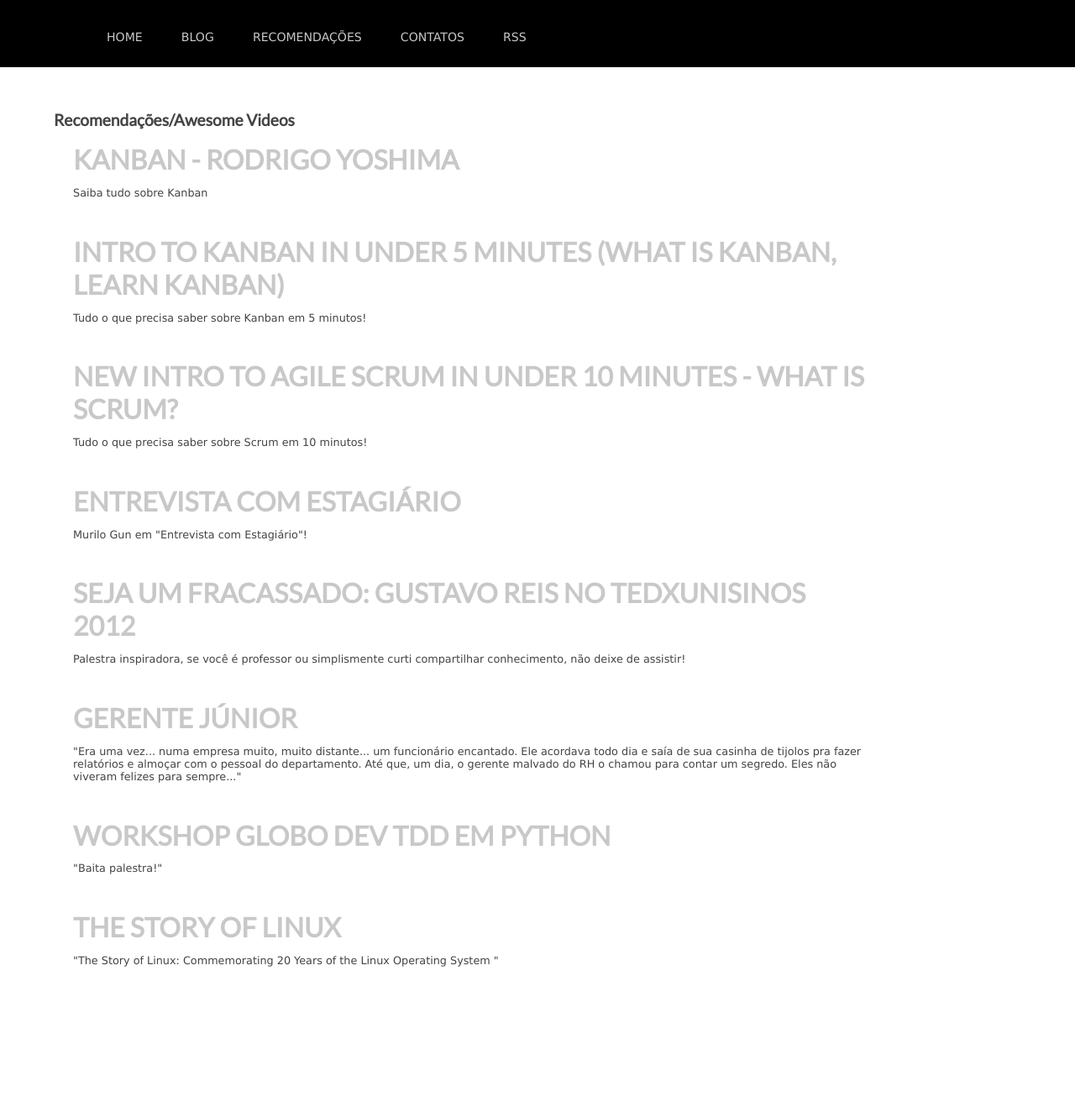
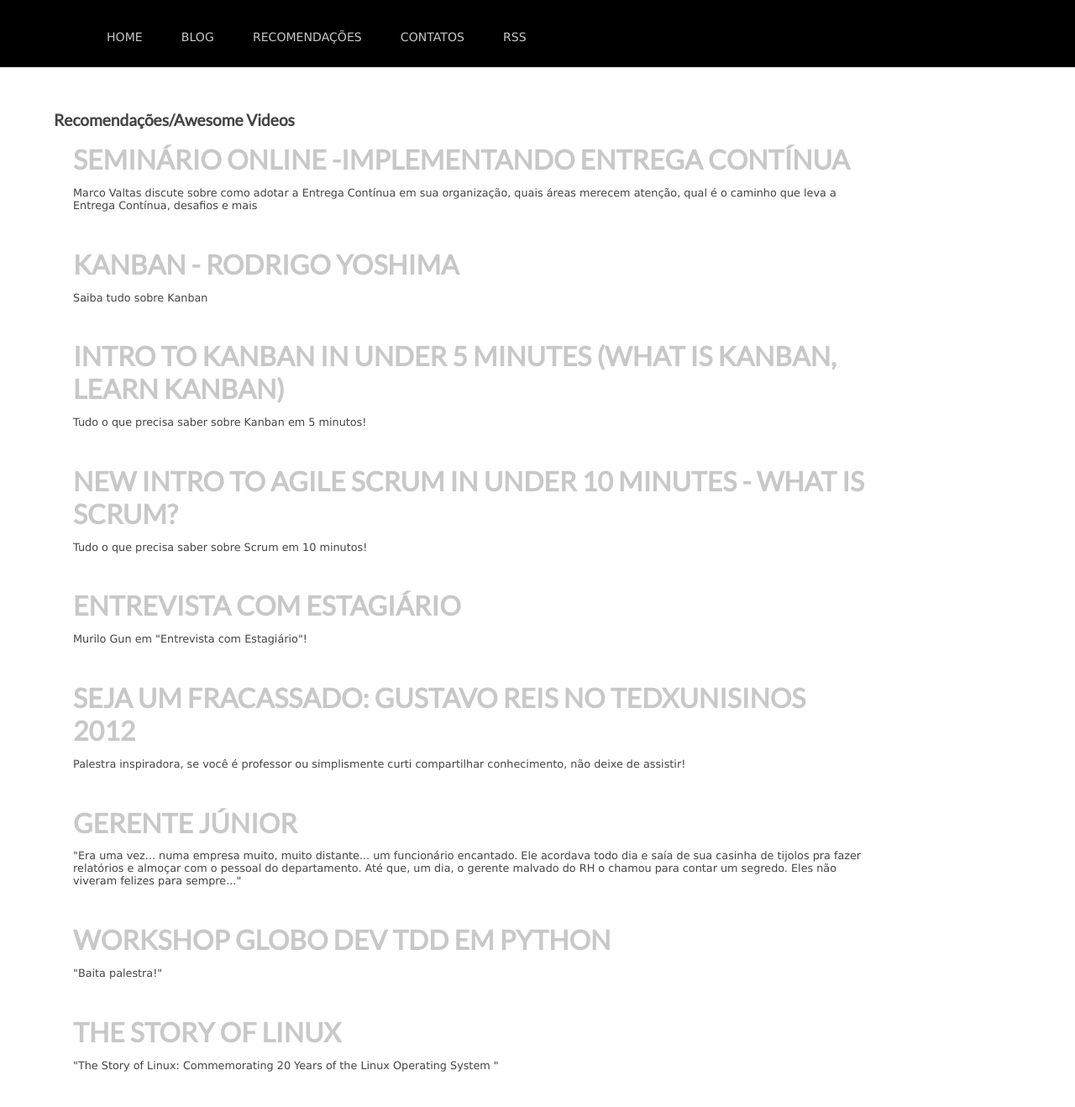
Before and after one commit to rgarbin/rgarbin.github.com, a Jekyll site: the page built from references/video.html, in a window 1280 px wide. Shown: the whole page at 84% size. Built offline with Jekyll 4.4.1, drawn with Linux system fonts in a browser that asks for light colours; comment, search, counter and statistics services are not loaded; before the commit the page ends 1194 px from its top, so only the background shows below that.

Commit message:
Update video.html
rft

```diff
--- a/references/video.html
+++ b/references/video.html
@@ -3,6 +3,12 @@ layout: default
 title: Recomendações Videos
 ---
 <h1>Recomendações/Awesome Videos</h1>
+<article>
+    <div class="post">
+      <h3><a href="http://www.youtube.com/watch?v=NBGAZpuz-78" alt="Seminário online -Implementando Entrega Contínua" target="_blank">Seminário online -Implementando Entrega Contínua</a></h3>
+      <p>Marco Valtas discute sobre como adotar a Entrega Contínua em sua organização, quais áreas merecem atenção, qual é o caminho que leva a Entrega Contínua, desafios e mais</p>
+    </div>
+</article>
 <article>
     <div class="post">
       <h3><a href="http://vimeo.com/12967031" alt="Kanban - Rodrigo Yoshima" target="_blank">Kanban - Rodrigo Yoshima</a></h3>
```
